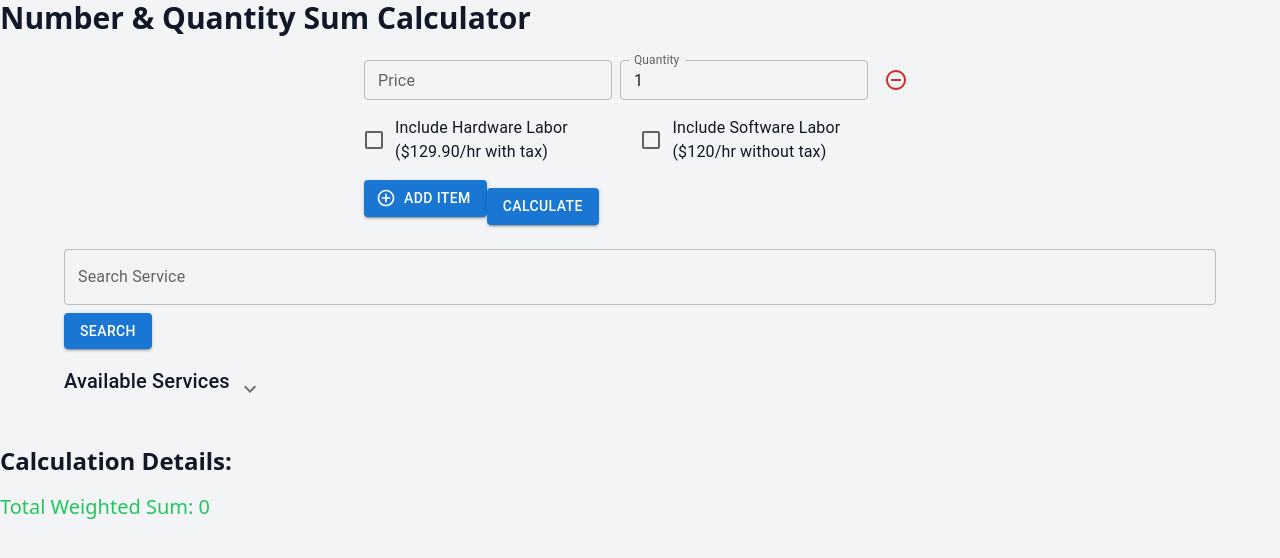
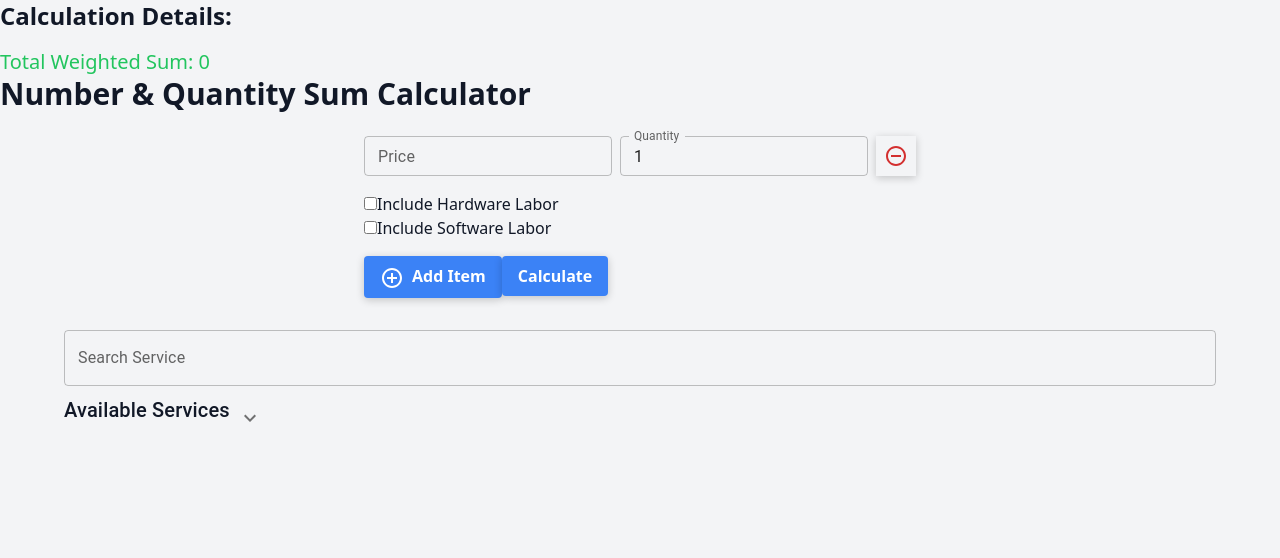
Before and after one commit to AcidicSoil/ecr-app, a React (Create React App) app: page / in a window 1280 px wide. Shown: the top 558 px of the page. Built offline with nearby package versions, Linux system fonts and the light colour scheme.

Commit message:
added animations for buttons

```diff
--- a/package.json
+++ b/package.json
@@ -7,6 +7,7 @@
     "@emotion/styled": "^11.13.0",
     "@mui/icons-material": "^6.0.2",
     "@mui/material": "^6.0.2",
+    "@react-spring/web": "^9.7.4",
     "@testing-library/jest-dom": "^5.17.0",
     "@testing-library/react": "^13.4.0",
     "@testing-library/user-event": "^13.5.0",
--- a/src/App.css
+++ b/src/App.css
@@ -1,8 +1,8 @@
+/* Global Styles */
 body {
   margin: 0;
   font-family: -apple-system, BlinkMacSystemFont, 'Segoe UI', 'Roboto', 'Oxygen',
-    'Ubuntu', 'Cantarell', 'Fira Sans', 'Droid Sans', 'Helvetica Neue',
-    sans-serif;
+    'Ubuntu', 'Cantarell', 'Fira Sans', 'Droid Sans', 'Helvetica Neue', sans-serif;
   background-color: #f7fafc;
   color: #1a202c;
   -webkit-font-smoothing: antialiased;
@@ -19,6 +19,7 @@ body {
   text-align: center;
 }
 
+/* Card Styles */
 .card {
   background: white;
   border-radius: 0.5rem;
@@ -30,14 +31,17 @@ body {
   text-align: center;
 }
 
+/* Container Styles */
 .container {
   display: flex;
   flex-direction: column;
   align-items: center;
   width: 100%;
   max-width: 32rem;
+  margin-top: 20px;
 }
 
+/* Button Styles */
 button {
   background-color: #4c51bf;
   color: white;
@@ -53,6 +57,7 @@ button:hover {
   background-color: #667eea;
 }
 
+/* Input Styles */
 input[type='text'],
 input[type='number'] {
   border: 2px solid #e2e8f0;
@@ -69,6 +74,7 @@ input[type='number']:focus {
   outline: none;
 }
 
+/* Heading Styles */
 h1 {
   font-size: 1.75rem;
   margin-bottom: 1rem;
@@ -80,17 +86,58 @@ h2 {
   margin-bottom: 0.5rem;
 }
 
+/* Paragraph Styles */
 p {
   font-size: 1rem;
   color: #4a5568;
 }
 
+/* Layout Container Styles */
+.layout-container {
+  display: flex;
+  align-items: flex-start;
+  justify-content: space-between;
+}
+
+/* Calculation Container Styles */
+.calculation-container {
+  width: 25%;
+  padding: 20px;
+  background-color: #1e1e1e;
+  color: #ffffff;
+  border-radius: 8px;
+  box-shadow: 0 2px 10px rgba(0, 0, 0, 0.1);
+  position: fixed;
+  top: 20px;
+  left: 20px;
+  z-index: 10;
+}
+
+/* Main Content Styles */
+.main-content {
+  flex-grow: 1;
+  margin-left: 30%;
+  padding: 20px;
+  background-color: #282c34;
+  color: #ffffff;
+  border-radius: 8px;
+}
+
+/* Details List Styles */
+.details-list {
+  width: 100%;
+  max-height: 400px;
+  overflow-y: auto;
+}
+
+/* Detail Item Styles */
 .detail-item {
   display: flex;
   flex-direction: column;
   align-items: center;
+  margin-bottom: 10px;
 }
 
-.details-list {
-  width: 100%;
+.detail-item button {
+  margin-top: 5px;
 }
--- a/src/App.js
+++ b/src/App.js
@@ -1,4 +1,5 @@
 import React, { useState } from 'react';
+import { useSpring, animated } from '@react-spring/web';
 import ItemForm from './components/ItemForm';
 import ServiceSearch from './components/ServiceSearch';
 
@@ -7,7 +8,15 @@ function App() {
   const [totalSum, setTotalSum] = useState(0);
   const [notification, setNotification] = useState('');
 
-  const calculateWeightedSum = (pairsArray, includeHardware, includeSoftware) => {
+  // Define the spring animation for the button
+  const [hovered, setHovered] = useState(false);
+  const springProps = useSpring({
+    transform: hovered ? 'scale(1.1)' : 'scale(1)',
+    boxShadow: hovered ? '0px 5px 15px rgba(0,0,0,0.3)' : '0px 2px 8px rgba(0,0,0,0.2)',
+  });
+
+
+  const calculateWeightedSum = (pairsArray, includeHardware, hardwareHours, includeSoftware, softwareHours) => {
     let newTotalSum = 0;
     let details = pairsArray.map(({ number, quantity }) => {
       let markedUpNumber = number < 50 ? number * 2 : number * 1.3;
@@ -19,23 +28,22 @@ function App() {
       };
     });
 
-    // Adding labor costs if the checkboxes are selected
     if (includeHardware) {
-      const hardwareCost = 129.90;
-      const lastItem = details[details.length - 1];
-      const newTotal = parseFloat(lastItem.total) + hardwareCost;
-      lastItem.detail += ` + Hardware Labor ($129.90)`;
-      lastItem.total = newTotal.toFixed(2);
+      const hardwareCost = 129.90 * hardwareHours;
       newTotalSum += hardwareCost;
+      details.push({
+        detail: `Hardware Labor (${hardwareHours} hr${hardwareHours > 1 ? 's' : ''} @ $129.90/hr) = $${hardwareCost.toFixed(2)}`,
+        total: hardwareCost.toFixed(2)
+      });
     }
 
     if (includeSoftware) {
-      const softwareCost = 120;
-      const lastItem = details[details.length - 1];
-      const newTotal = parseFloat(lastItem.total) + softwareCost;
-      lastItem.detail += ` + Software Labor ($120.00)`;
-      lastItem.total = newTotal.toFixed(2);
+      const softwareCost = 120 * softwareHours;
       newTotalSum += softwareCost;
+      details.push({
+        detail: `Software Labor (${softwareHours} hr${softwareHours > 1 ? 's' : ''} @ $120.00/hr) = $${softwareCost.toFixed(2)}`,
+        total: softwareCost.toFixed(2)
+      });
     }
 
     setCalculationDetails(details);
@@ -53,14 +61,8 @@ function App() {
 
   return (
     <div className="App">
-      <div className="card">
-        <h1 className="text-3xl font-semibold mb-6">Number & Quantity Sum Calculator</h1>
-        <div className="container">
-          <ItemForm onCalculateWeightedSum={calculateWeightedSum} />
-          <ServiceSearch />
-        </div>
-      </div>
-      <div className="calculation-details mt-8 container">
+      <div className="layout-container">
+        <div className="calculation-container">
           <h2 className="text-2xl font-semibold mb-4">Calculation Details:</h2>
           {notification && <p className="text-green-500 mb-4">{notification}</p>}
           <div className="details-list">
@@ -77,6 +79,14 @@ function App() {
           </div>
           <p className="text-xl text-green-500 mt-4">Total Weighted Sum: {totalSum}</p>
         </div>
+        <div className="main-content">
+          <h1 className="text-3xl font-semibold mb-6">Number & Quantity Sum Calculator</h1>
+          <div className="container">
+            <ItemForm onCalculateWeightedSum={calculateWeightedSum} />
+            <ServiceSearch />
+          </div>
+        </div>
+      </div>
     </div>
   );
 }
--- a/src/components/ItemForm.js
+++ b/src/components/ItemForm.js
@@ -3,14 +3,48 @@ import PropTypes from 'prop-types';
 import AddCircleOutlineIcon from '@mui/icons-material/AddCircleOutline';
 import RemoveCircleOutlineIcon from '@mui/icons-material/RemoveCircleOutline';
 import TextField from '@mui/material/TextField';
-import Button from '@mui/material/Button';
-import { Box, Container, FormControlLabel, Checkbox } from '@mui/material';
-import IconButton from '@mui/material/IconButton';
+import { Box, Container, IconButton } from '@mui/material';
+import { useSpring, animated } from '@react-spring/web'; // Import from react-spring
 
 function ItemForm({ onCalculateWeightedSum }) {
   const [items, setItems] = useState([{ number: '', quantity: 1 }]);
   const [includeHardware, setIncludeHardware] = useState(false);
   const [includeSoftware, setIncludeSoftware] = useState(false);
+  const [hardwareHours, setHardwareHours] = useState(1);
+  const [softwareHours, setSoftwareHours] = useState(1);
+
+  // Button hover animations using react-spring
+  const [hoveredAdd, setHoveredAdd] = useState(false);
+  const [hoveredRemove, setHoveredRemove] = useState(false);
+  const [hoveredCalculate, setHoveredCalculate] = useState(false);
+
+  // Checkbox animations using react-spring
+  const [hoveredHardwareCheckbox, setHoveredHardwareCheckbox] = useState(false);
+  const [hoveredSoftwareCheckbox, setHoveredSoftwareCheckbox] = useState(false);
+
+  const springPropsAdd = useSpring({
+    transform: hoveredAdd ? 'scale(1.1)' : 'scale(1)',
+    boxShadow: hoveredAdd ? '0px 5px 15px rgba(0,0,0,0.3)' : '0px 2px 8px rgba(0,0,0,0.2)',
+  });
+
+  const springPropsRemove = useSpring({
+    transform: hoveredRemove ? 'scale(1.1)' : 'scale(1)',
+    boxShadow: hoveredRemove ? '0px 5px 15px rgba(0,0,0,0.3)' : '0px 2px 8px rgba(0,0,0,0.2)',
+  });
+
+  const springPropsCalculate = useSpring({
+    transform: hoveredCalculate ? 'scale(1.1)' : 'scale(1)',
+    boxShadow: hoveredCalculate ? '0px 5px 15px rgba(0,0,0,0.3)' : '0px 2px 8px rgba(0,0,0,0.2)',
+  });
+
+  // Checkbox animations
+  const springPropsHardwareCheckbox = useSpring({
+    transform: hoveredHardwareCheckbox ? 'scale(1.2)' : 'scale(1)',
+  });
+
+  const springPropsSoftwareCheckbox = useSpring({
+    transform: hoveredSoftwareCheckbox ? 'scale(1.2)' : 'scale(1)',
+  });
 
   const handleAddItem = () => {
     setItems([...items, { number: '', quantity: 1 }]);
@@ -36,7 +70,7 @@ function ItemForm({ onCalculateWeightedSum }) {
 
   const handleSubmit = (e) => {
     e.preventDefault();
-    onCalculateWeightedSum(items, includeHardware, includeSoftware);
+    onCalculateWeightedSum(items, includeHardware, hardwareHours, includeSoftware, softwareHours);
   };
 
   return (
@@ -62,34 +96,97 @@ function ItemForm({ onCalculateWeightedSum }) {
               size="small"
               sx={{ mr: 1 }}
             />
-            <IconButton onClick={() => handleRemoveItem(index)} color="error">
-              <RemoveCircleOutlineIcon />
-            </IconButton>
+
+            {/* Animated Remove IconButton */}
+            <animated.div
+              style={springPropsRemove}
+              onMouseEnter={() => setHoveredRemove(true)}
+              onMouseLeave={() => setHoveredRemove(false)}
+            >
+              <IconButton onClick={() => handleRemoveItem(index)} color="error">
+                <RemoveCircleOutlineIcon />
+              </IconButton>
+            </animated.div>
           </Box>
         ))}
 
-        <Box sx={{ display: 'flex', justifyContent: 'space-between', mb: 2 }}>
-          <FormControlLabel
-            control={<Checkbox checked={includeHardware} onChange={() => setIncludeHardware(!includeHardware)} />}
-            label="Include Hardware Labor ($129.90/hr with tax)"
-          />
-          <FormControlLabel
-            control={<Checkbox checked={includeSoftware} onChange={() => setIncludeSoftware(!includeSoftware)} />}
-            label="Include Software Labor ($120/hr without tax)"
-          />
-        </Box>
+        {/* Animated Checkbox for Include Hardware */}
+        <animated.div
+          style={springPropsHardwareCheckbox}
+          onMouseEnter={() => setHoveredHardwareCheckbox(true)}
+          onMouseLeave={() => setHoveredHardwareCheckbox(false)}
+        >
+          <label>
+            <input
+              type="checkbox"
+              checked={includeHardware}
+              onChange={() => setIncludeHardware(!includeHardware)}
+            />
+            Include Hardware Labor
+          </label>
+          {includeHardware && (
+            <TextField
+              label="Hours"
+              type="number"
+              value={hardwareHours}
+              onChange={(e) => setHardwareHours(Math.max(1, parseInt(e.target.value, 10)))}
+              variant="outlined"
+              size="small"
+              sx={{ ml: 2 }}
+            />
+          )}
+        </animated.div>
 
-        <Button
-          variant="contained"
-          startIcon={<AddCircleOutlineIcon />}
+        {/* Animated Checkbox for Include Software */}
+        <animated.div
+          style={springPropsSoftwareCheckbox}
+          onMouseEnter={() => setHoveredSoftwareCheckbox(true)}
+          onMouseLeave={() => setHoveredSoftwareCheckbox(false)}
+        >
+          <label>
+            <input
+              type="checkbox"
+              checked={includeSoftware}
+              onChange={() => setIncludeSoftware(!includeSoftware)}
+            />
+            Include Software Labor
+          </label>
+          {includeSoftware && (
+            <TextField
+              label="Hours"
+              type="number"
+              value={softwareHours}
+              onChange={(e) => setSoftwareHours(Math.max(1, parseInt(e.target.value, 10)))}
+              variant="outlined"
+              size="small"
+              sx={{ ml: 2 }}
+            />
+          )}
+        </animated.div>
+
+        {/* Animated Add Item Button */}
+        <animated.button
+          style={springPropsAdd}
+          onMouseEnter={() => setHoveredAdd(true)}
+          onMouseLeave={() => setHoveredAdd(false)}
+          className="bg-blue-500 hover:bg-blue-700 text-white font-bold py-2 px-4 rounded mb-4"
           onClick={handleAddItem}
-          sx={{ mb: 2 }}
+          type="button"
         >
+          <AddCircleOutlineIcon sx={{ mr: 1 }} />
           Add Item
-        </Button>
-        <Button type="submit" variant="contained" color="primary">
+        </animated.button>
+
+        {/* Animated Calculate Button */}
+        <animated.button
+          style={springPropsCalculate}
+          onMouseEnter={() => setHoveredCalculate(true)}
+          onMouseLeave={() => setHoveredCalculate(false)}
+          type="submit"
+          className="bg-blue-500 hover:bg-blue-700 text-white font-bold py-2 px-4 rounded mt-4"
+        >
           Calculate
-        </Button>
+        </animated.button>
       </Box>
     </Container>
   );
--- a/src/components/ServiceSearch.js
+++ b/src/components/ServiceSearch.js
@@ -4,6 +4,7 @@ import Button from '@mui/material/Button';
 import { Box, Container, Typography, IconButton } from '@mui/material';
 import ExpandMoreIcon from '@mui/icons-material/ExpandMore';
 import ExpandLessIcon from '@mui/icons-material/ExpandLess';
+import ContentCopyIcon from '@mui/icons-material/ContentCopy';
 
 function ServiceSearch() {
     const [searchTerm, setSearchTerm] = useState('');
@@ -12,6 +13,7 @@ function ServiceSearch() {
     const [isExpanded, setIsExpanded] = useState(false); // State to manage expand/minimize
 
     useEffect(() => {
+        // Fetch the services data from the JSON file
         fetch('/services.json')
             .then(response => {
                 if (!response.ok) { throw new Error('Network response was not ok'); }
@@ -26,9 +28,10 @@ function ServiceSearch() {
             });
     }, []);
 
-    const handleSearch = () => {
+    useEffect(() => {
+        // Filter services based on the search term
         if (searchTerm === '') {
-            setFilteredResults(servicesData);  // Reset to show all services if search term is cleared
+            setFilteredResults(servicesData);  // Show all services when search term is empty
         } else {
             const regex = new RegExp(searchTerm.split('').join('.*'), 'i');
             const filteredResults = servicesData.filter(service =>
@@ -36,10 +39,18 @@ function ServiceSearch() {
             );
             setFilteredResults(filteredResults);
         }
-    };
+    }, [searchTerm, servicesData]);
 
     const toggleExpand = () => {
         setIsExpanded(!isExpanded);
+    };
+
+    const copyToClipboard = (text) => {
+        navigator.clipboard.writeText(text).then(() => {
+            alert('Description copied to clipboard!');
+        }).catch(err => {
+            console.error('Failed to copy: ', err);
+        });
     };
 
     return (
@@ -49,13 +60,9 @@ function ServiceSearch() {
                     label="Search Service"
                     value={searchTerm}
                     onChange={event => setSearchTerm(event.target.value)}
-                    onKeyPress={(e) => {
-                        if (e.key === 'Enter') handleSearch();  // Trigger search on Enter key
-                    }}
                     fullWidth
                     margin="normal"
                 />
-                <Button onClick={handleSearch} variant="contained" sx={{ mb: 2 }}>Search</Button>
             </Box>
 
             <Box>
@@ -77,6 +84,15 @@ function ServiceSearch() {
                                     <Typography variant="body2">{result.description}</Typography>
                                     <Typography variant="body2"><strong>Cost:</strong> ${result.cost}</Typography>
                                     <Typography variant="body2"><strong>Time:</strong> {result.time}</Typography>
+                                    <Button
+                                        variant="outlined"
+                                        size="small"
+                                        startIcon={<ContentCopyIcon />}
+                                        onClick={() => copyToClipboard(result.description)}
+                                        sx={{ mt: 1 }}
+                                    >
+                                        Copy Description
+                                    </Button>
                                 </Box>
                             ))
                         ) : (
```
Also changed, not shown: public/services.json (+40 -20 lines), 1 other file (tests, documents, lock files or other folders). Lines whose indentation alone changed are shown as unchanged.
